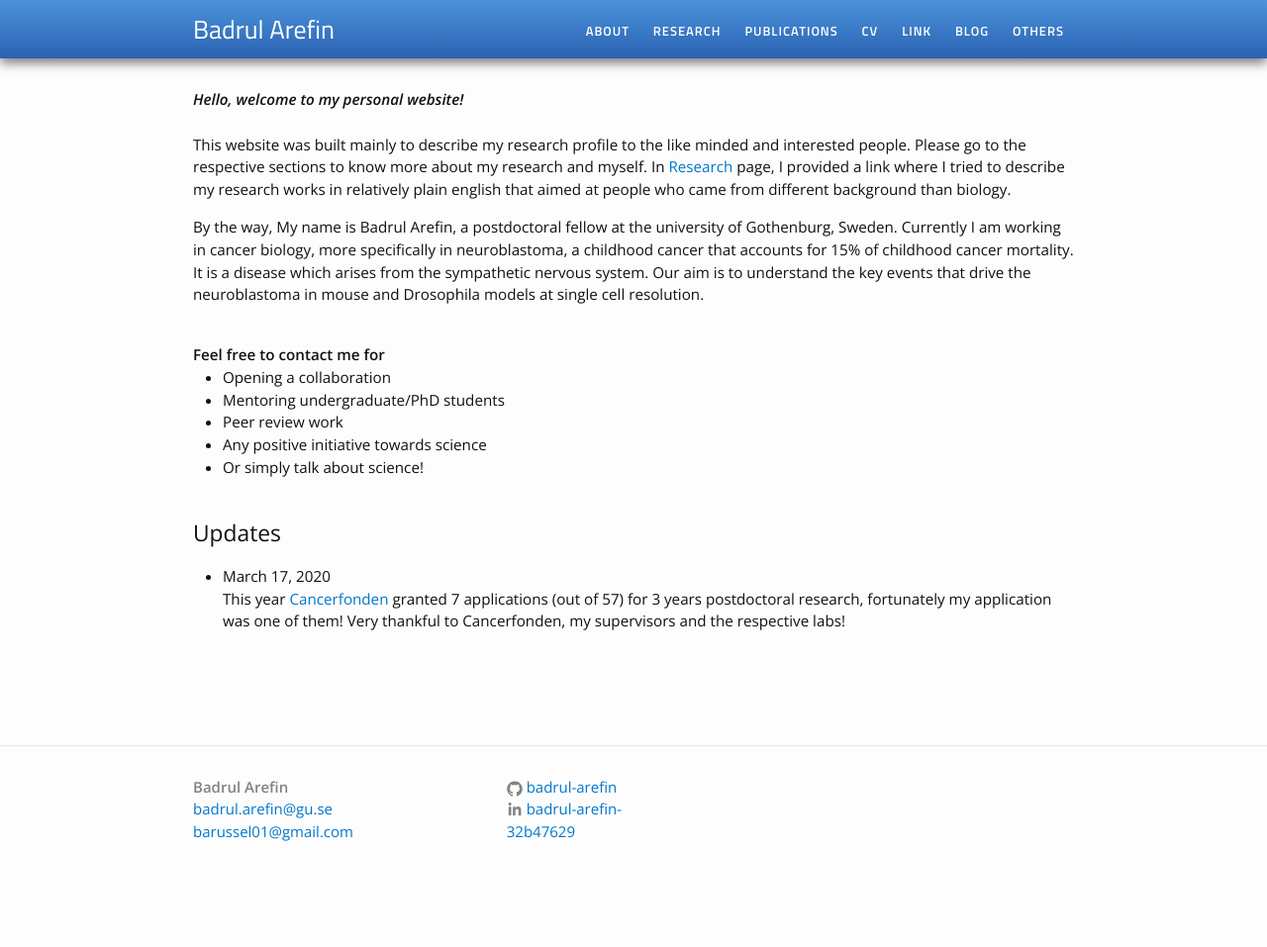
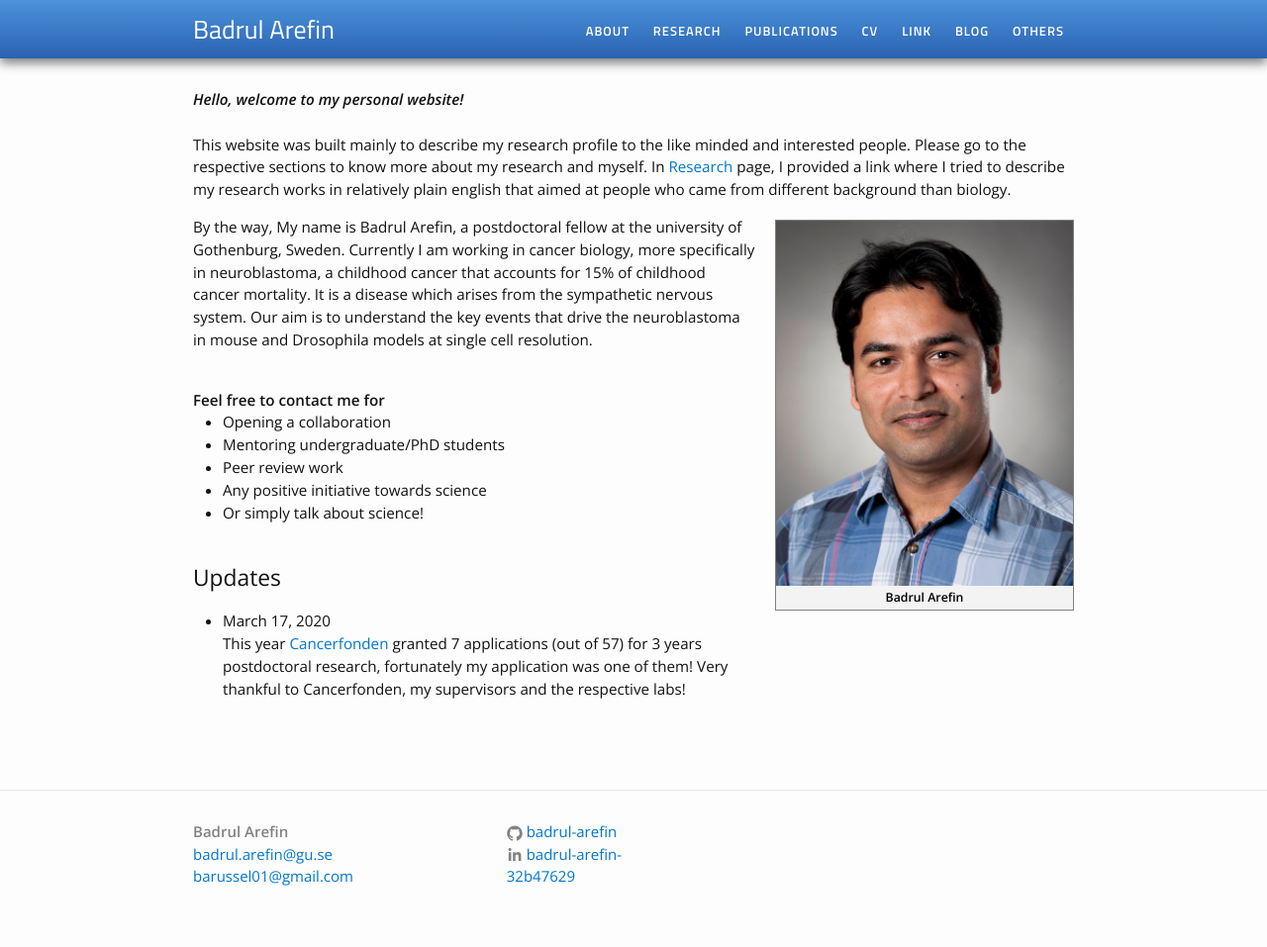
Before and after one commit to Badrul-Arefin/badrul-arefin.github.io, a Jekyll site: the page built from index.html, in a window 1280 px wide. Shown: the whole page at 99% size. Built offline with Jekyll 4.4.1, drawn with Linux system fonts in a browser that asks for light colours; before the commit the page ends 911 px from its top, so only the background shows below that.

Commit message:
Update index.html

```diff
--- a/index.html
+++ b/index.html
@@ -10,6 +10,7 @@ layout: default
   respective sections to know more about my research and myself. In <a href="research">Research</a> page, I provided a link where I tried to describe my
   research works in relatively plain english that aimed at people who came from different background than biology.<br>
 
+   {% include image.html url="/images/pic_low2.jpg" caption="<b>Badrul Arefin</b>" width=300 align="right" %}
 
 <p> By the way, My name is Badrul Arefin, a postdoctoral fellow at the university of Gothenburg, Sweden. Currently I am working
   in cancer biology, more specifically in neuroblastoma, a childhood cancer that accounts for 15% of childhood cancer
```
